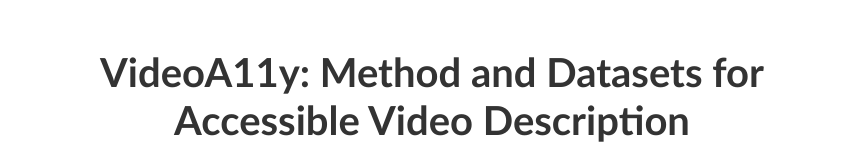
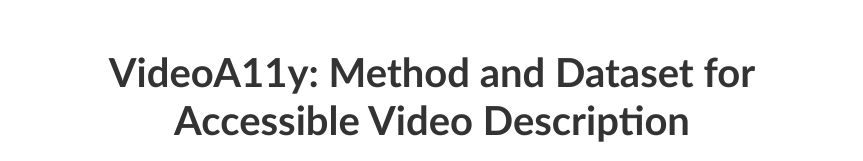
Before and after one commit to people-robots/VideoA11y, a plain HTML site: page index.html in a window 1280 px wide. Shown: the top 161 px of the page, without its empty margins (208-1071 px from the left). Drawn offline with nearby package versions, Linux system fonts and the light colour scheme.

Commit message:
Update index.html

```diff
--- a/index.html
+++ b/index.html
@@ -13,7 +13,7 @@
 
 <body>
     <div class="container text-center mt-5">
-        <h1 class="title"><strong>VideoA11y: Method and Datasets for Accessible Video
+        <h1 class="title"><strong>VideoA11y: Method and Dataset for Accessible Video
                 Description</strong></h1>
         <div class="authors">
             <a href="http://chaoyuli.com" class="author-link">Chaoyu Li</a><sup>1</sup>,
```
